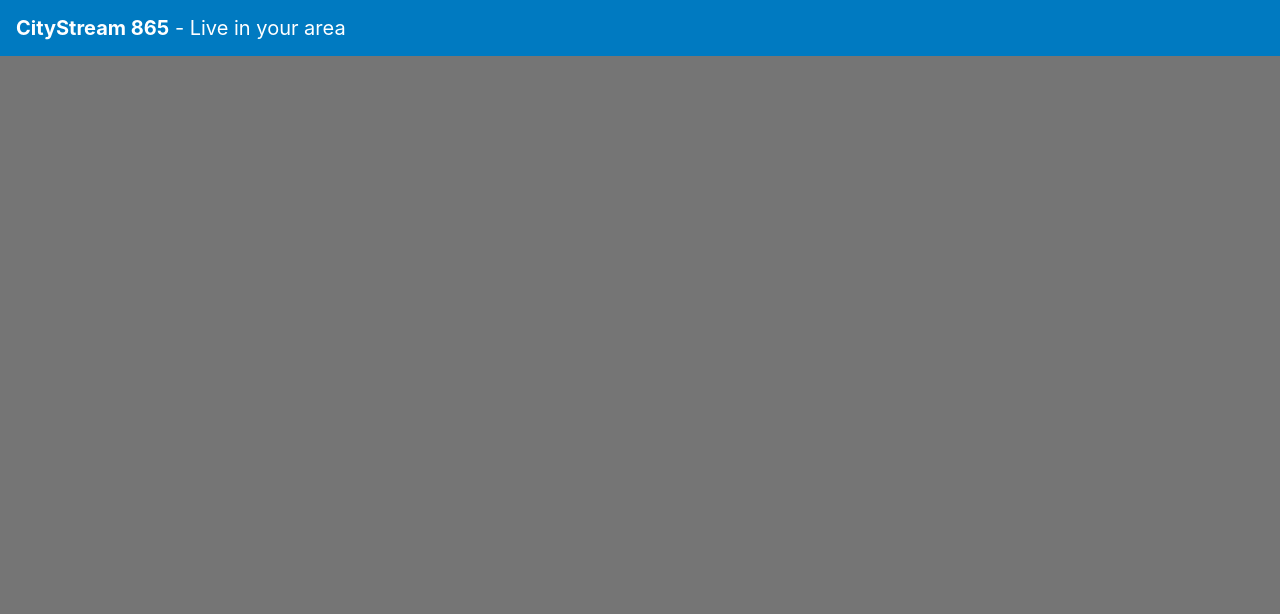
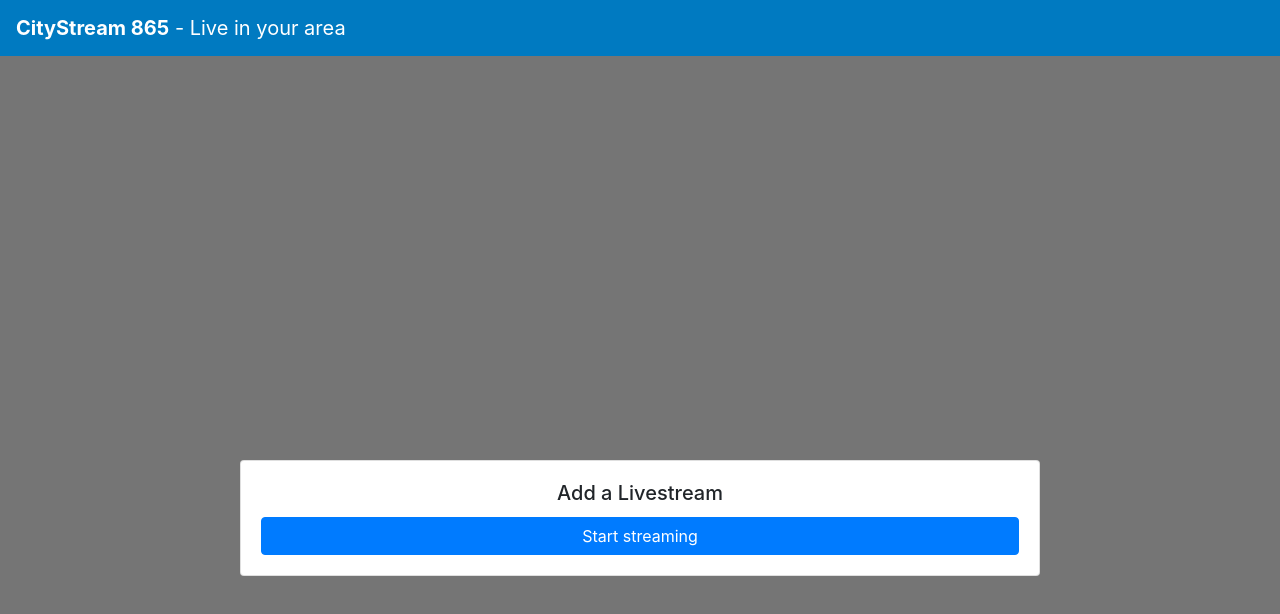
Before and after one commit to saithat/city-stream, a React (Create React App) app: page /0 in a window 1280 px wide. Shown: the top 614 px of the page. Built offline with nearby package versions, Linux system fonts and the light colour scheme.

Commit message:
Styling for the Stream Gallery

```diff
--- a/src/components/EventsList.js
+++ b/src/components/EventsList.js
@@ -9,7 +9,7 @@ import {
   useParams
 } from "react-router-dom";
 import EventListItem from '../EventListItem';
-import './EventsList.css'
+import './EventsList.css';
 
 const tmpEvents = [
     {id: 0, name:'KNXHX Knoxville City Hackathon', date:'July 18th, 2020'},
--- /dev/null
+++ b/src/components/StreamGallery.css
@@ -0,0 +1,8 @@
+.stream-gallery {
+    display: flex;
+    flex-direction: column;
+    justify-content: center;
+    align-items: center;
+    align-content: center;
+    margin: 20px;
+}
--- a/src/components/StreamGallery.js
+++ b/src/components/StreamGallery.js
@@ -11,6 +11,9 @@ import {
   useParams
 } from "react-router-dom";
 import Player from "./embedVideo";
+import "./StreamGallery.css";
+import Card from "react-bootstrap/Card";
+import Button from "react-bootstrap/Button";
 
 const vids = [
   {id: 0, link: "https://www.youtube.com/watch?v=dQw4w9WgXcQ"},
@@ -21,7 +24,14 @@ const vids = [
 class StreamGallery extends React.Component {
   render() {
     return (
-      <Player url={vids[this.props.match.params.ID].link} />
+      <div class="stream-gallery">
+        <Player url={vids[this.props.match.params.ID].link} />
+        <br></br>
+        <Card style={{ padding: '20px', width: '50em' }}>
+          <Card.Title>Add a Livestream</Card.Title>
+          <Button variant="primary">Start streaming</Button>
+        </Card>
+      </div>
     );
   }
 }
```
Also changed, not shown: 2 other files (tests, documents, lock files or other folders).
